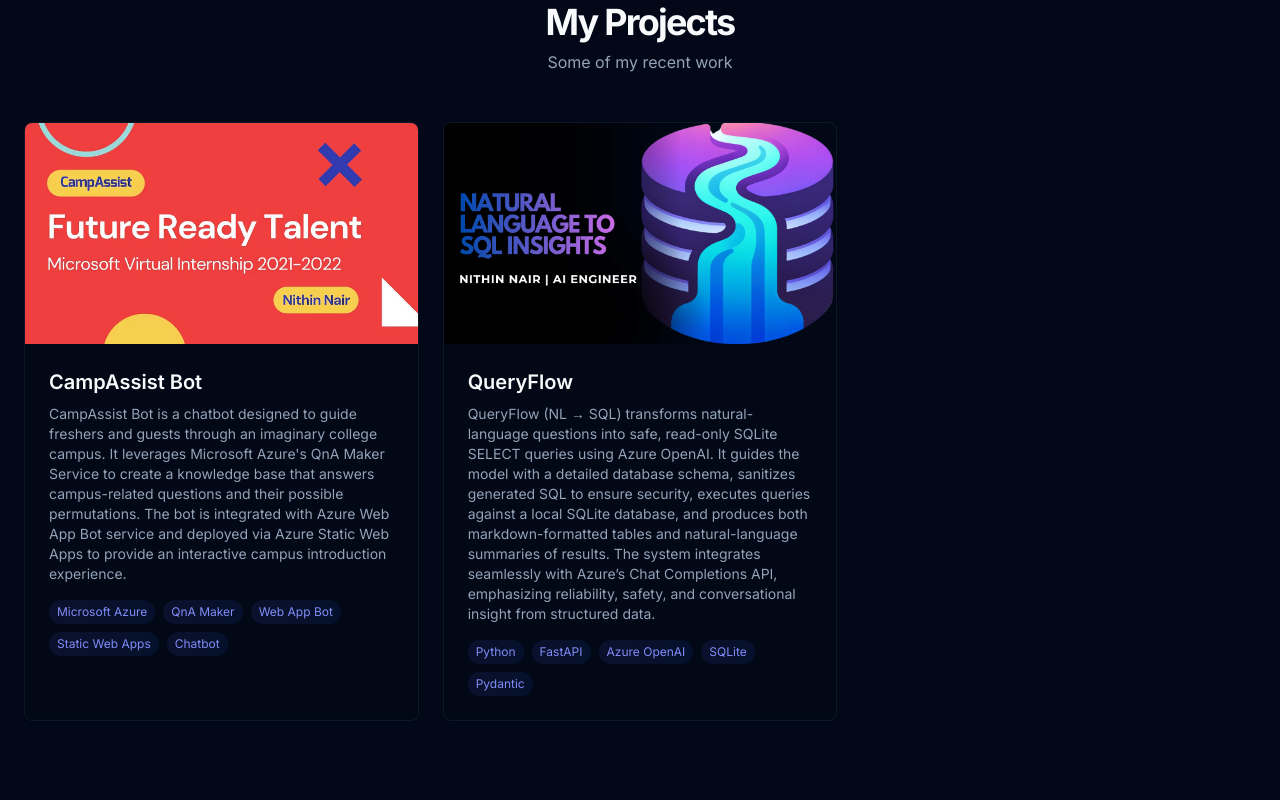
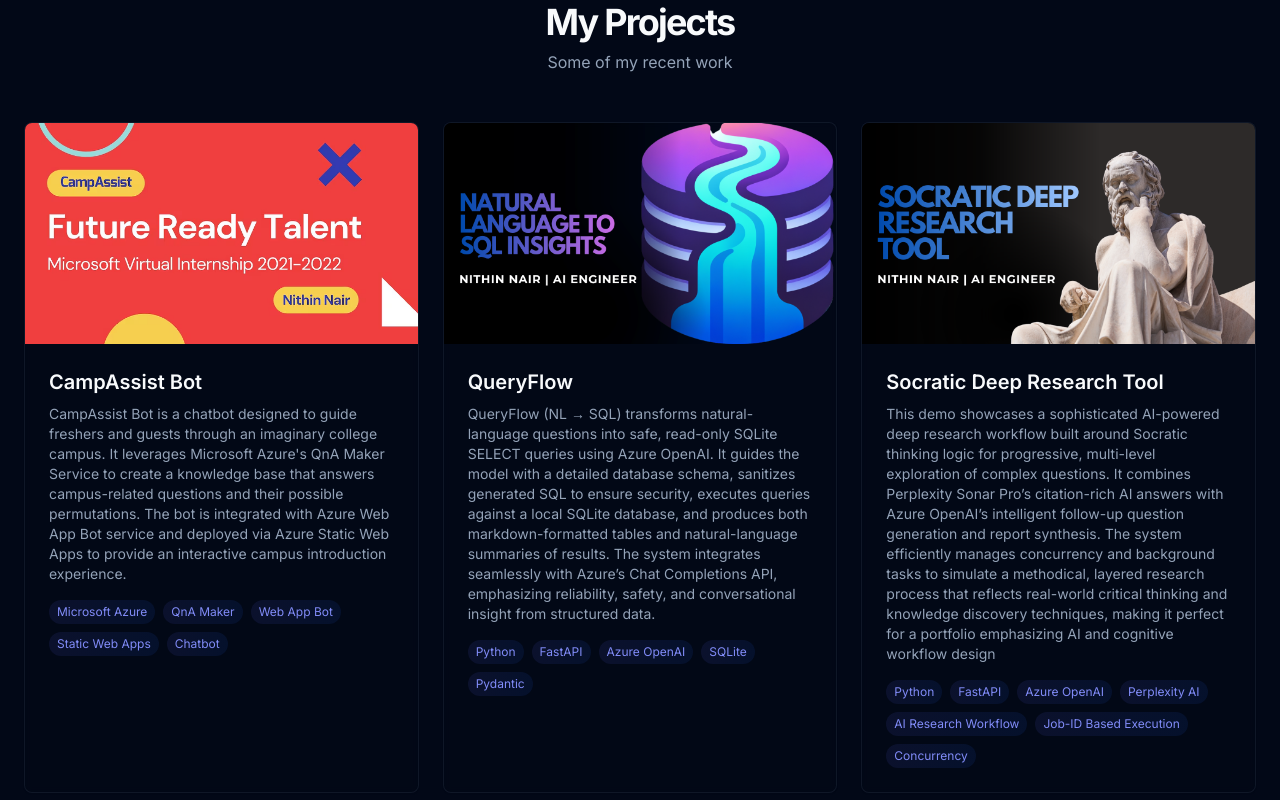
Before and after one commit to NithinNair1/portfolio, a Next.js app: page / in a window 1280 px wide. Shown: the part 2120-2920 px from the top of the page. Built offline with nearby package versions, Linux system fonts and the light colour scheme.

Commit message:
new project added

```diff
--- a/components/projects.tsx
+++ b/components/projects.tsx
@@ -35,6 +35,24 @@ export default function Projects() {
       tags: ["Python", "FastAPI", "Azure OpenAI", "SQLite", "Pydantic"],
       // github: "https://github.com/your-repo-here",
       demo: "https://youtu.be/UwA_q4nSz_c"
+    },
+    {
+      id: 2,
+      title: "Socratic Deep Research Tool",
+      description:
+        "This demo showcases a sophisticated AI-powered deep research workflow built around Socratic thinking logic for progressive, multi-level exploration of complex questions. It combines Perplexity Sonar Pro’s citation-rich AI answers with Azure OpenAI’s intelligent follow-up question generation and report synthesis. The system efficiently manages concurrency and background tasks to simulate a methodical, layered research process that reflects real-world critical thinking and knowledge discovery techniques, making it perfect for a portfolio emphasizing AI and cognitive workflow design",
+      image: "/socratic_deep_research.png?height=400&width=600",
+      tags: [
+        "Python",
+        "FastAPI",
+        "Azure OpenAI",
+        "Perplexity AI",
+        "AI Research Workflow",
+        "Job-ID Based Execution",
+        "Concurrency"
+      ],
+      // github: "https://github.com/your-repo-here",
+      demo: "https://youtu.be/lAs_wwst6To"
     }
   ];
 
```
Also changed, not shown: public/socratic_deep_research.png (added).
